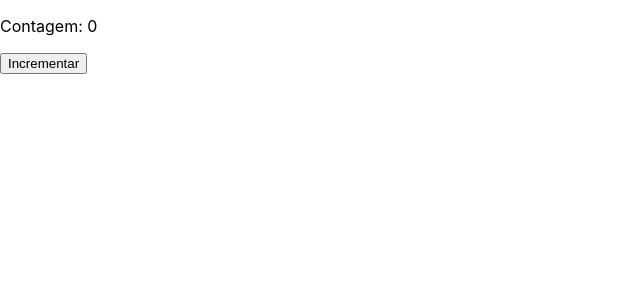
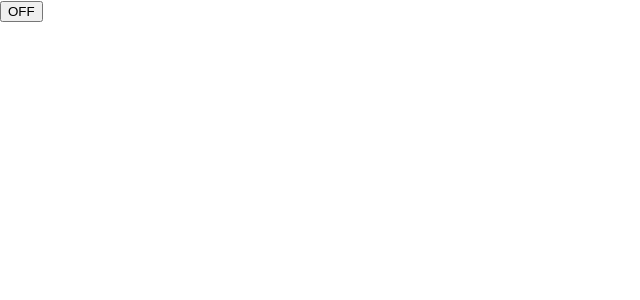
Before and after one commit to jeanmmlima/IMD0404-WEBI, a React (Create React App) app in the folder 13-react-intro/: page / in a window 1280 px wide. Shown: the top 300 px of the page, without its empty margins (0-640 px from the left). Built offline with nearby package versions, Linux system fonts and the light colour scheme.

Commit message:
ajustes no react intro

```diff
--- /dev/null
+++ b/13-react-intro/src/Toogle.js
@@ -0,0 +1,25 @@
+import React from 'react';
+class Toogle extends React.Component {
+
+    constructor(props) {
+      super(props)
+      this.state = { isToogleOn: false }
+      this.handleClick = this.handleClick.bind(this)
+    }
+
+    handleClick() {
+      this.setState(prevState => ({
+        isToogleOn: !prevState.isToogleOn
+      }))
+    }
+
+    render() {
+      return (
+        <button onClick={this.handleClick}>
+          {this.state.isToogleOn ? 'ON' : 'OFF'}
+        </button>
+      );
+    }
+  }
+
+  export default Toogle;
--- a/13-react-intro/src/index.js
+++ b/13-react-intro/src/index.js
@@ -5,6 +5,7 @@ import reportWebVitals from './reportWebVitals';
 import Timer from './Timer';
 import TimerClass from './TimerClass';
 import Counter from './Counter';
+import Toogle from './Toogle';
 
 
 const root = ReactDOM.createRoot(document.getElementById('root'));
@@ -13,7 +14,7 @@ const root = ReactDOM.createRoot(document.getElementById('root'));
 
 function tick() {
   root.render(
-    <Counter />
+    <Toogle />
   );
 }
 
```
